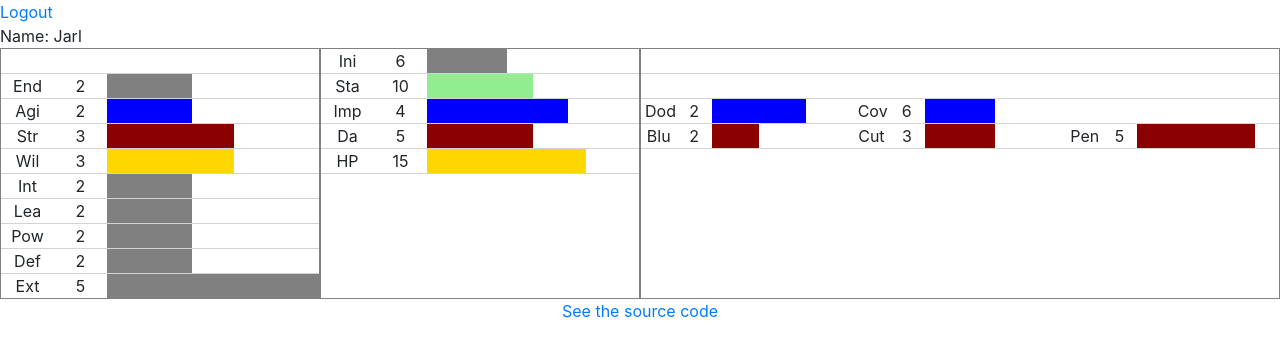
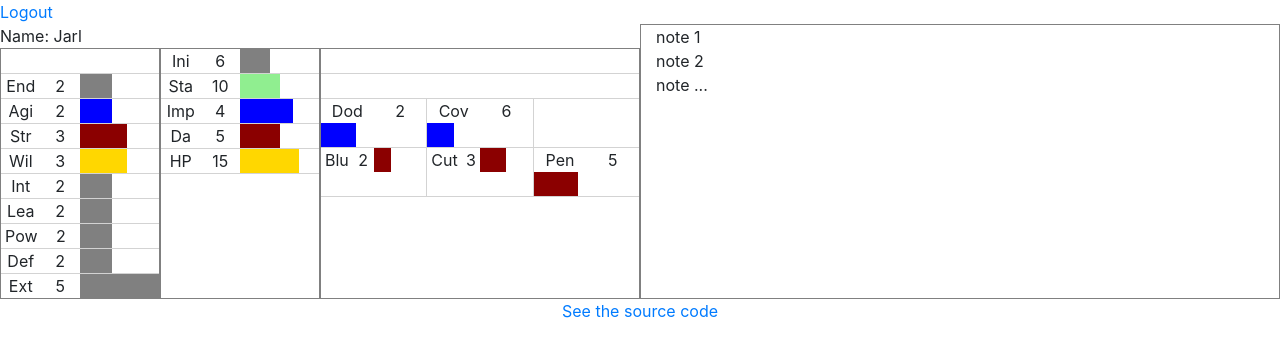
Before and after one commit to cfriaszapater/bs-character, a React (Create React App) app: page / in a window 1280 px wide. Shown: the top 356 px of the page. Built offline with nearby package versions, Linux system fonts and the light colour scheme; sample sign-in values are in the browser's storage.

Commit message:
2-sheet layout

```diff
--- a/public/styles.css
+++ b/public/styles.css
@@ -13,3 +13,7 @@ div.innergrid:not(:last-child) {
 div.innergrid-with-bottom {
   border-bottom: 1px solid lightgray;
 }
+
+div.right-border-not-last:not(:last-child) {
+  border-right: 1px solid lightgray;
+}
--- a/src/components/character/characterView.tsx
+++ b/src/components/character/characterView.tsx
@@ -42,6 +42,8 @@ export default class CharacterView extends React.Component<
         )}
         {character && (
           <div id="sheet" className="container-fluid">
+            <div className="row">
+              <div id="combatSheet" className="col">
                 <div id="personal-info" className="row">
                   <div>Name: {character.name}</div>
                 </div>
@@ -56,6 +58,17 @@ export default class CharacterView extends React.Component<
                   />
                 </div>
               </div>
+              <div id="nonCombatSheet" className="col">
+                <div id="notes" className="row grouped-container h-100">
+                  <div className="col">
+                    <div>note 1</div>
+                    <div>note 2</div>
+                    <div>note ...</div>
+                  </div>
+                </div>
+              </div>
+            </div>
+          </div>
         )}
       </div>
     );
--- a/src/components/character/defenseCharacteristicsView.tsx
+++ b/src/components/character/defenseCharacteristicsView.tsx
@@ -79,7 +79,7 @@ function DefenseCharacteristic(
   color: string
 ) {
   return (
-    <div className="col innergrid-with-bottom">
+    <div className="col innergrid-with-bottom right-border-not-last">
       <div className="row">
         <div className={cellStyle()}>{name} </div>
         <div className={cellNumStyle()}>{value}</div>
--- a/src/components/character/horizontalPercentageBar.tsx
+++ b/src/components/character/horizontalPercentageBar.tsx
@@ -5,7 +5,7 @@ export default function HorizontalPercentageBar(props: {
   backgroundColor: string;
 }) {
   return (
-    <div className="col" style={{ padding: 0 }}>
+    <div className="col-6" style={{ padding: 0 }}>
       <div
         style={{
           backgroundColor: props.backgroundColor,
--- a/src/components/character/styles.ts
+++ b/src/components/character/styles.ts
@@ -1,5 +1,5 @@
 export function cellStyle() {
-  return "col-2 px-1 text-center";
+  return "col px-1 text-center";
 }
 
 export function cellNumStyle() {
```
Lines whose indentation alone changed are shown as unchanged.
